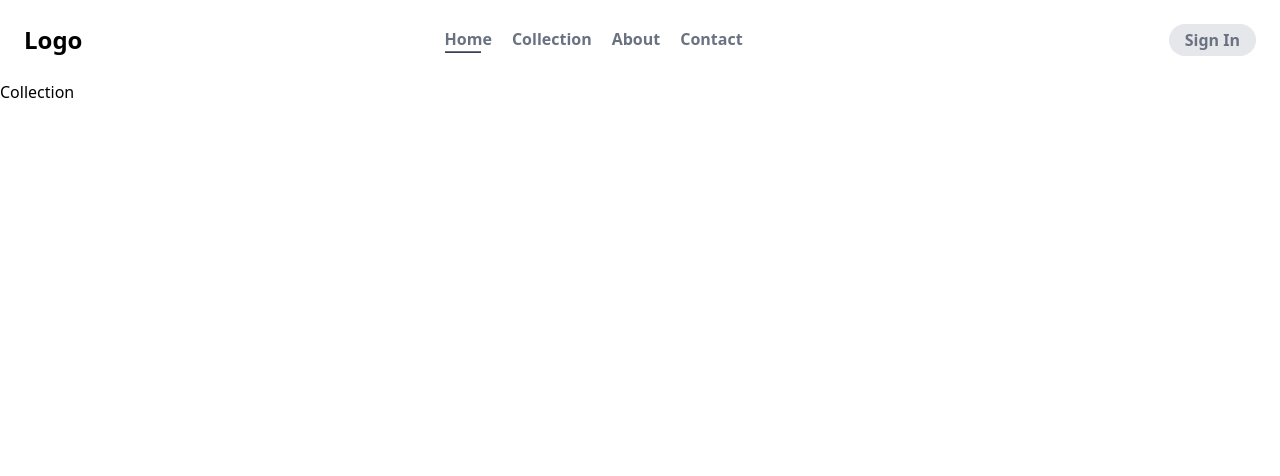
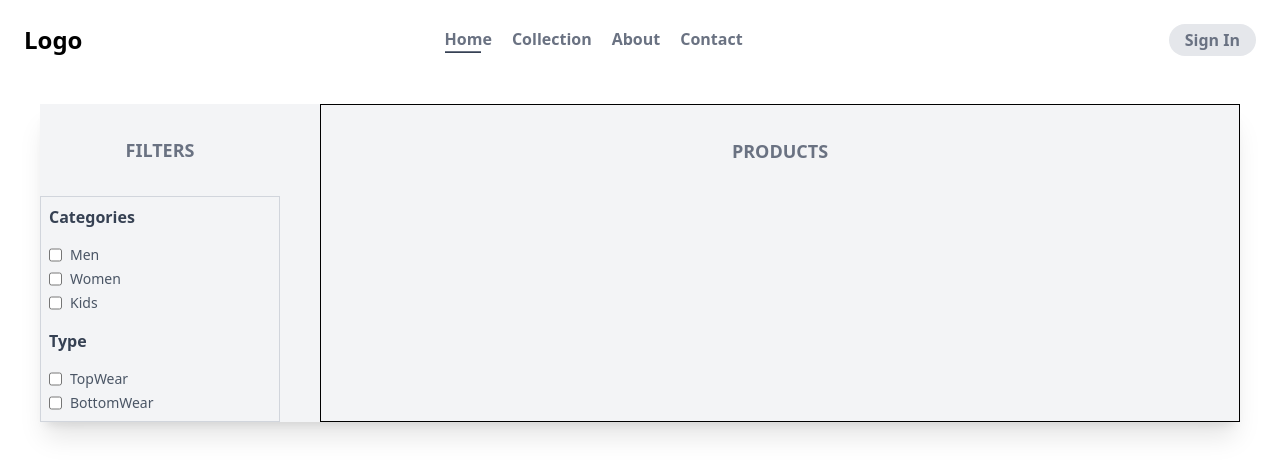
Before and after one commit to SylvesterFraide/project1, a React (Vite) app: page /collection in a window 1280 px wide. Shown: the top 476 px of the page. Built offline with nearby package versions, Linux system fonts and the light colour scheme; some icons are missing.

Commit message:
14th commit

```diff
--- a/src/Pages/About.jsx
+++ b/src/Pages/About.jsx
@@ -4,25 +4,29 @@ import Image2 from "../assets/Hero/Hero5.webp";
 
 const About = () => {
   return (
-    <div>
-      <div className="">
+    <div className="flex flex-col justify-center items-center my-10 gap-2 md:gap-6">
+      <div className="flex justify-center items-center mx-10 flex-col md:flex-row gap-10">
         <div className="">
-          <h1 className="font-bold uppercase text-2xl text-gray-600 ">About <span className="text-yellow-600">Us</span> </h1>
-          <p className="text-md md:text-lg text-gray">
-            Lorem, ipsum dolor sit amet consectetur adipisicing elit. Quis nisi
+          <h1 className="font-bold uppercase text-2xl text-gray-600 ">
+            About <span className="text-yellow-600">Us</span>{" "}
+          </h1>
+          <p className="text-gray-600 text-md md:text-lg w-3/4">
+            Lorem, ipsum dolor sit amet consectetur adipisicing elit.  Quis nisi
             cum, ab hic voluptas iure aperiam neque ex! Non quae aspernatur
             harum magni voluptatem. Nostrum amet tempora repellendus aspernatur
             ipsa.
           </p>
         </div>
-        <img src={Image2} alt="Image 2" className="" />
+        <img src={Image2} alt="Image 2" className="object-fit w-100 rounded-lg shadow-lg" />
       </div>
 
-      <div className="">
-        <div className="">
-          <img src={Image2} alt="Image 2" />
-        </div>
-        <div className="">
+      <div className="flex flex-col md:flex-row gap-10 my-10 justify-center h-1/2 items-center">
+        <img
+          src={Image1}
+          alt="Image 1"
+          className="object-fit w-120 rounded-lg shadow-lg"
+        />
+        <div className="flex flex-col justify-center items-center">
           <div className="">
             <h1>Our Mission</h1>
             <p>
--- a/src/Pages/Collection.jsx
+++ b/src/Pages/Collection.jsx
@@ -1,9 +1,54 @@
-import React from 'react'
+import React from "react";
+import Title from "../component/Title";
 
 const Collection = () => {
   return (
-    <div>Collection</div>
-  )
-}
+    <div className="flex justify-between flex-col sm:flex-row gap-2 sm:gap-10 mt-6 mx-10 bg-gray-100 shadow-xl">
+      <div className="min-w-60">
+        <Title text2={"FILTERS"} />
+        <div className="border border-gray-300">
+          <div className="">
+            <h2 className="text-md font-semibold text-gray-700 p-2">
+              Categories
+            </h2>
+            <div className="flex flex-col gap-1 p-2">
+              <p className="flex gap-2 text-sm text-gray-600">
+                <input type="checkbox" value={"Men"} />
+                Men
+              </p>
+              <p className="flex gap-2 text-sm text-gray-600">
+                <input type="checkbox" value={"Women"} />
+                Women
+              </p>
+              <p className="flex gap-2 text-sm text-gray-600">
+                <input type="checkbox" value={"Kids"} />
+                Kids
+              </p>
+            </div>
+          </div>
 
-export default Collection
+          <div className="">
+            <h2 className="text-md font-semibold text-gray-700 p-2">
+              Type
+            </h2>
+            <div className="flex flex-col gap-1 p-2">
+              <p className="flex gap-2 text-sm text-gray-600">
+                <input type="checkbox" value={"TopWear"} />
+                TopWear
+              </p>
+              <p className="flex gap-2 text-sm text-gray-600">
+                <input type="checkbox" value={"BottomWear"} />
+                BottomWear
+              </p>
+            </div>
+          </div>
+        </div>
+      </div>
+      <div className="border flex-1">
+        <Title text2={"PRODUCTS"} />
+      </div>
+    </div>
+  );
+};
+
+export default Collection;
```
